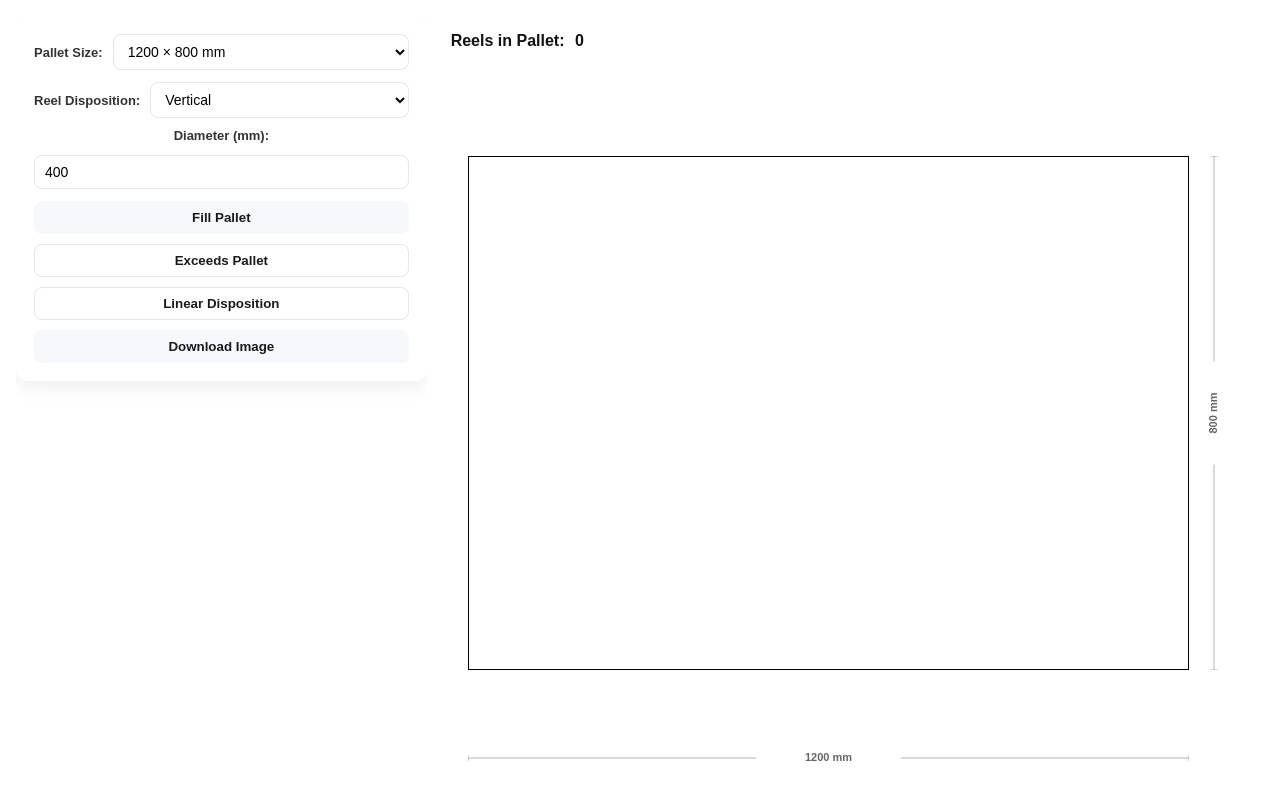
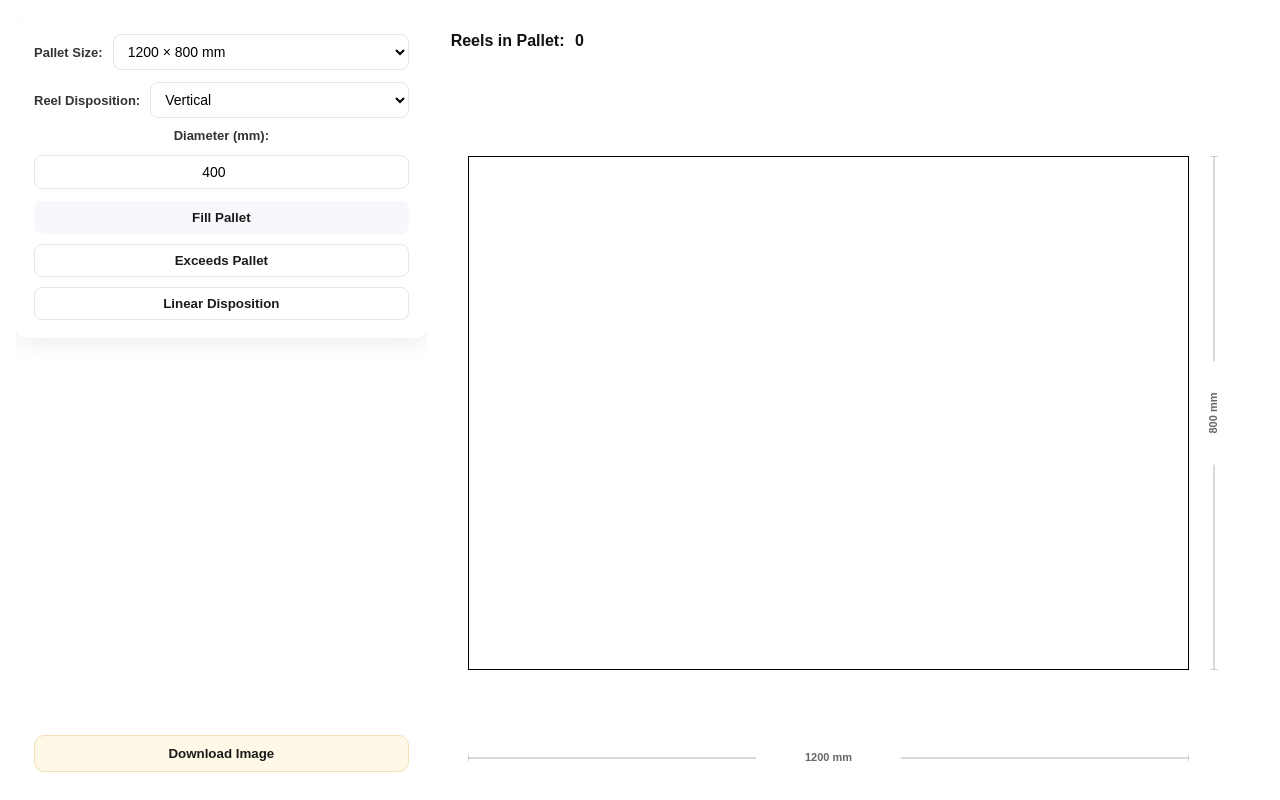
Before and after one commit to Rorcaid/modelo_paletes, a plain HTML site: page index.html in a window 1280 px wide. Drawn offline with Linux system fonts and the light colour scheme.

Commit message:
ui: move download button to sidebar footer; center numeric inputs

```diff
--- a/index.html
+++ b/index.html
@@ -73,11 +73,12 @@
               style="display: none"></button>
 
             <!-- 4) Download Image -->
-            <button type="button" onclick="downloadCanvas()">
-              Download Image
-            </button>
+            <!-- Download Image moved to sidebar footer -->
           </div>
         </form>
+        <div id="sidebarFooter">
+          <button type="button" id="downloadImageBtn" onclick="downloadCanvas()">Download Image</button>
+        </div>
       </aside>
 
       <main id="preview">
--- a/style.css
+++ b/style.css
@@ -172,6 +172,28 @@ select {
   flex: 1 1 auto;
 }
 
+/* Center numeric input text for width/diameter */
+#diameter,
+#cylWidth,
+#cylHeight {
+  text-align: center;
+}
+
+/* Sidebar footer where the download button sits */
+#sidebarFooter {
+  margin-top: auto;
+  padding: 12px 18px;
+}
+
+#sidebarFooter button {
+  width: 100%;
+  padding: 10px 12px;
+  border-radius: 10px;
+  background: #fff8e6;
+  border: 1px solid #f1e0b8;
+  font-weight: 700;
+}
+
 /* Botões simples */
 button {
   padding: 8px 12px;
```
